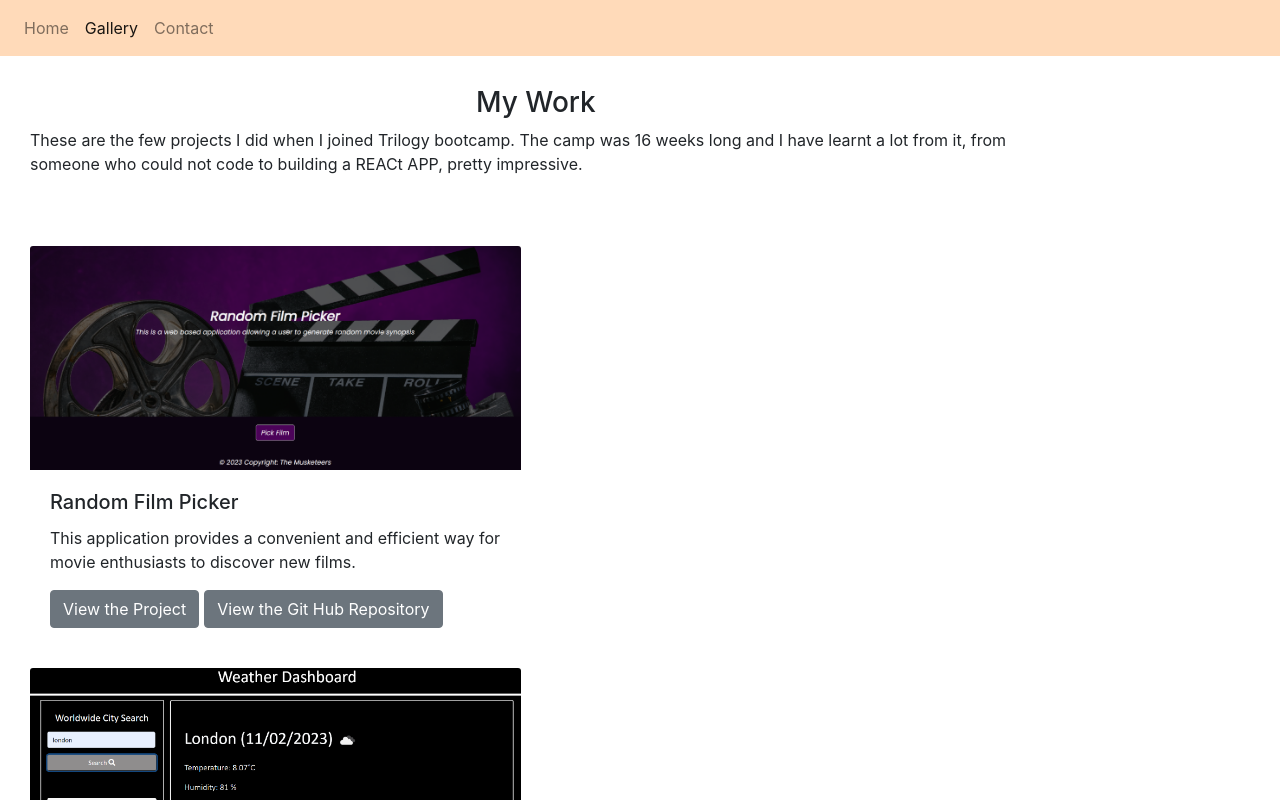
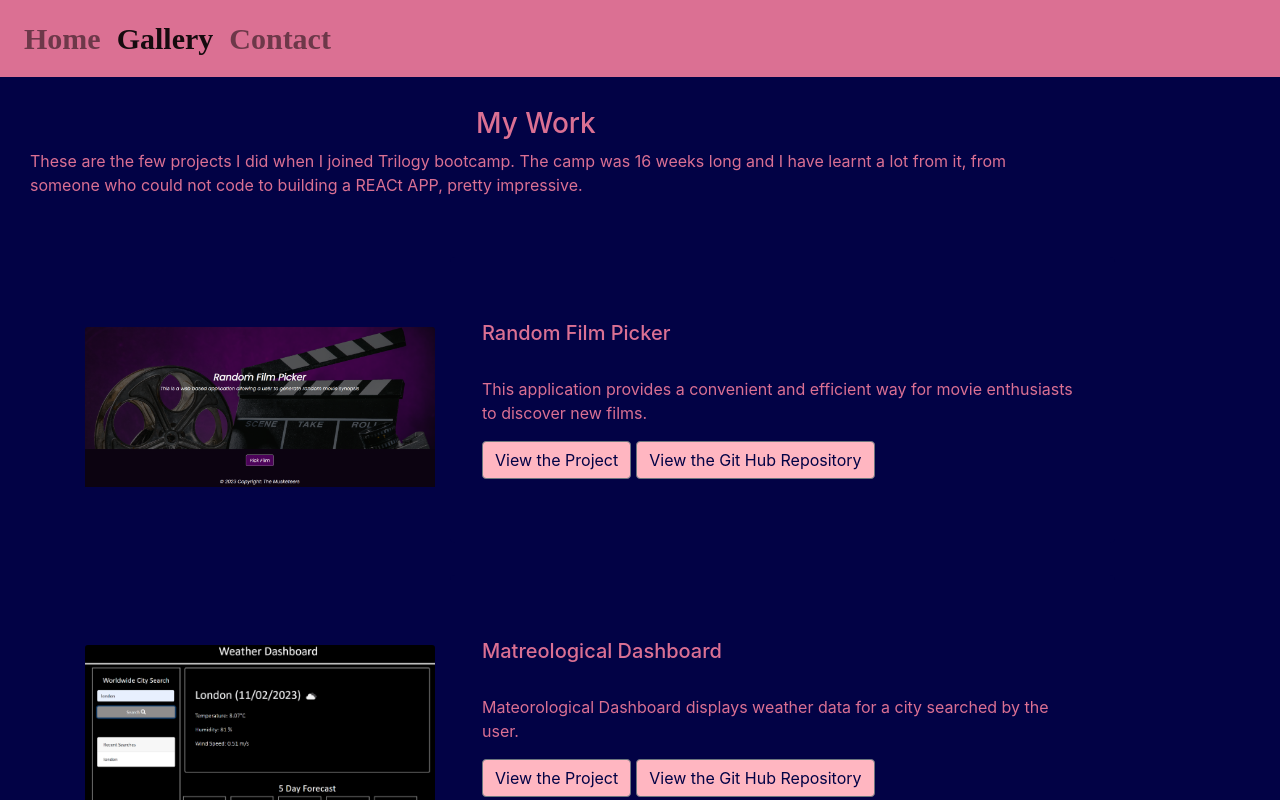
Before and after one commit to Najma53/Portfolio-using-React, a React (Create React App) app in the folder portfolio/: page /gallery in a window 1280 px wide. Shown: the top 800 px of the page. Built offline with nearby package versions, Linux system fonts and the light colour scheme.

Commit message:
styled home, header and gallery folder css and changed the layout in gallery

```diff
--- a/portfolio/src/components/Gallery/style.css
+++ b/portfolio/src/components/Gallery/style.css
@@ -1,6 +1,6 @@
 .col-10{
     margin-top: 30px;
-    margin-bottom: 70px;
+    margin-bottom: 60px;
 
 }
 h3{
--- a/portfolio/src/components/Header/style.css
+++ b/portfolio/src/components/Header/style.css
@@ -7,14 +7,23 @@
 
 
 body {
-background-color:rgb(9, 20, 83);
+background-color:rgb(2, 2, 69) !important;
 /* background-color: rgb(224, 128, 171); */
 font-family: 'Gill Sans', 'Gill Sans MT', Calibri, 'Trebuchet MS', sans-serif;
 color: whitesmoke;
 
 }
 .navbar{
-   background-color:peachpuff;
+   background-color:palevioletred;
+   color: rgb(2, 2, 69);
+   font-family: cursive !important;
+   font-weight: 700;
+   font-size: 30px;
+
+
+}
+.NavLink{
+   color: rgb(0, 255, 128) !important;
 }
 /* .navbar-nav{
    display: flex;
--- a/portfolio/src/components/Home/style.css
+++ b/portfolio/src/components/Home/style.css
@@ -8,11 +8,11 @@
   body{
     background-color: rgb(2, 2, 69);
     font-family: 'Gill Sans', 'Gill Sans MT', Calibri, 'Trebuchet MS', sans-serif;
-    color: bisque;
+    color:palevioletred !important;
   }
 
 .jumbotron {
-  background-color:rgb(2, 2, 69);
+  background-color:rgb(2, 2, 69) !important;
 }
 .col-4{
   padding-top: 70px;
--- a/portfolio/src/components/Projects/index.js
+++ b/portfolio/src/components/Projects/index.js
@@ -8,19 +8,52 @@ import "./style.css";
 function Projects(props) {
     return (
 
-        <div className="cardContainer col-lg-5 col-md-5 col-sm-12">
-        <div clasNames="card">
-          <img src={process.env.PUBLIC_URL + props.image} className="card-img-top" alt={props.title}></img>
-          <div className="card-body">
-            <h5 className="card-title">{props.title}</h5>
-            <p className="card-text">{props.description}</p>
+    //     <div className="cardContainer col-lg-5 col-md-5 col-sm-12">
+    //     <div clasNames="card">
+    //       <img src={process.env.PUBLIC_URL + props.image} className="card-img-top" alt={props.title}></img>
+    //       <div className="card-body">
+    //         <h5 className="card-title">{props.title}</h5>
+    //         <p className="card-text">{props.description}</p>
+    //         <a href={props.deployedLink} class="btn btn-secondary">View the Project</a>
+    //         <a href={props.gitHubLink} class="btn btn-secondary">View the Git Hub Repository</a>
+    //       </div>
+    //     </div>
+    //   </div>
+
+
+    // )
+// }
+
+
+
+<div className="container">
+      <div className="row">
+
+        <div className="col-4">
+          <img src={process.env.PUBLIC_URL + props.image} className="card-img-top" alt={props.title}>
+          </img>
+
+        </div>
+
+        {/* <div className="jumbotron"> */}
+        <div className="jumbotron col-7">
+          <h5 className="JumboTitle">{props.title}</h5>
+          <br></br>
+
+
+          <p className="card-text">{props.description}</p>
             <a href={props.deployedLink} class="btn btn-secondary">View the Project</a>
             <a href={props.gitHubLink} class="btn btn-secondary">View the Git Hub Repository</a>
-          </div>
+            </div>
         </div>
       </div>
+     )
+}
 
 
-    )
-}
+
+
+
+
+
 export default Projects;
--- a/portfolio/src/components/Projects/style.css
+++ b/portfolio/src/components/Projects/style.css
@@ -1,7 +1,17 @@
 .btn-secondary{
     padding-block: 3px;
     margin-inline-end: 5px;
+    color: rgb(2, 2, 69) !important;
+    background-color: lightpink !important;
 }
 .cardContainer {
     margin-top: 20px;
 }
+a:hover {
+    background-color: rgb(118, 0, 75);
+  }
+
+.btn-secondary:hover {
+    color:silver !important;
+    background-color: rgb(118, 0, 75) !important;
+}
```
